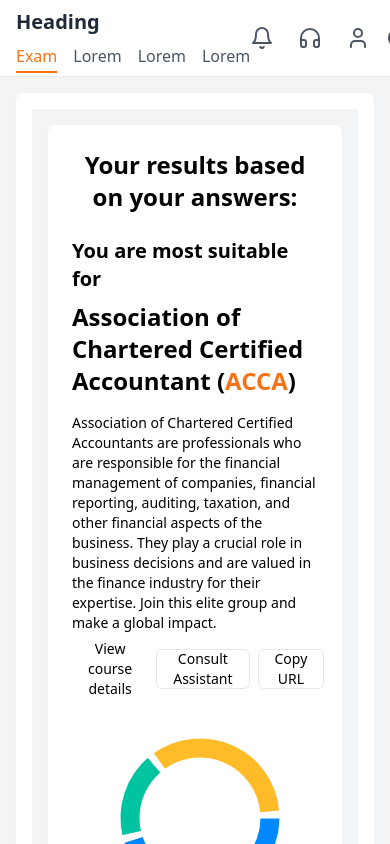
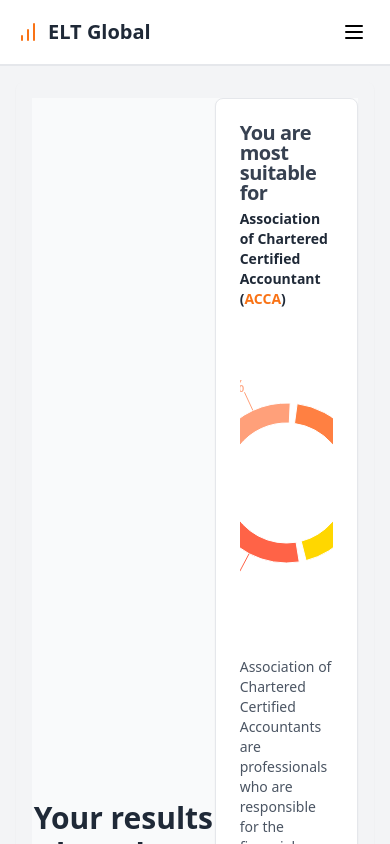
Before and after one commit to AdithyaSiva5/exam-portal, a Next.js app: page / in a window 390 px wide. Both pictures are taken after a click on the button "End and Submit". Built offline with nearby package versions, Linux system fonts and the light colour scheme.

Commit message:
responsive

```diff
--- a/src/app/page.tsx
+++ b/src/app/page.tsx
@@ -7,7 +7,7 @@
 import ResultPage from '../components/ResultPage';
 import { getQuestions } from '../utils/questionData';
 import { ChevronDown, ChevronUp } from 'lucide-react';
-
+import Navbar from '@/components/NavBar';
 interface Option {
     id: string;
     option: string;
@@ -112,18 +112,25 @@
         const remainingSeconds = seconds % 60;
         return `${minutes.toString().padStart(2, '0')}:${remainingSeconds.toString().padStart(2, '0')}`;
     };
+    return (
+        <div className="flex flex-col h-screen bg-gray-100 dark:bg-gray-900 ">
+            {/* Navbar for all screen sizes */}
+            <nav className="md:hidden bg-white dark:bg-gray-800 border-b border-gray-200 dark:border-gray-700">
+                <Navbar />
+            </nav>
 
-    if (isLoading) {
-        return <div>Loading questions...</div>;
-    }
-
-    return (
-        <div className="flex h-screen bg-gray-100 dark:bg-gray-900">
+            <div className="flex flex-1 overflow-hidden">
+                {/* Desktop sidebar */}
                 <div className="hidden md:block">
                     <LeftSidebar />
                 </div>
+
                 <div className="flex flex-col flex-1 overflow-hidden">
+                    {/* Desktop header */}
+                    <div className="hidden md:block">
                         <Heading />
+                    </div>
+
                     <div className="flex flex-1 overflow-hidden">
                         {!examSubmitted && (
                             <div className="hidden md:block w-64 p-4 bg-white dark:bg-gray-800">
@@ -163,7 +170,7 @@
                                     )}
                                 </div>
                             )}
-                        <div className="bg-white dark:bg-gray-800 rounded-lg shadow-sm p-4">
+                            <div className=" dark:bg-gray-800 rounded-lg shadow-sm p-4">
                                 {examSubmitted ? (
                                     <ResultPage
                                         totalQuestions={questions.length}
@@ -184,7 +191,7 @@
                                             onSubmit={handleSubmit}
                                             totalQuestions={questions.length}
                                             selectedOption={userAnswers[questions[currentQuestionIndex].id] || null}
-                                        onAnswerSelect={(optionId) => handleAnswerSelect(questions[currentQuestionIndex].id, optionId)}
+                                            onAnswerSelect={(optionId: any) => handleAnswerSelect(questions[currentQuestionIndex].id, optionId)}
                                             timeRemaining={formatTime(timeRemaining)}
                                         />
                                     )
@@ -194,5 +201,6 @@
                     </div>
                 </div>
             </div>
+        </div>
     );
 }
--- /dev/null
+++ b/src/components/NavBar.tsx
@@ -0,0 +1,61 @@
+'use client'
+
+import { useState } from 'react'
+import Link from 'next/link'
+import { BarChart, Search, Mail, BarChart2, Settings, Menu, X } from 'lucide-react'
+import { Button } from "@/components/ui/button"
+import { Sheet, SheetContent, SheetTrigger } from "@/components/ui/sheet"
+import { NavItems } from './NavItems'
+
+export default function Navbar() {
+    const [isOpen, setIsOpen] = useState(false)
+
+
+
+    return (
+        <nav className="bg-white dark:bg-gray-800 border-b border-gray-200 dark:border-gray-700">
+            <div className="max-w-7xl mx-auto px-4 sm:px-6 lg:px-8">
+                <div className="flex items-center justify-between h-16">
+                    <div className="flex items-center">
+                        <BarChart className="w-6 h-6 text-orange-500 mr-2" />
+                        <h1 className="text-xl font-semibold text-gray-800 dark:text-white">ELT Global</h1>
+                    </div>
+                    <div className="hidden md:block">
+                        <div className="ml-10 flex items-baseline space-x-4">
+                            <NavItems />
+                        </div>
+                    </div>
+                    <div className="md:hidden">
+                        <Sheet open={isOpen} onOpenChange={setIsOpen}>
+                            <SheetTrigger asChild>
+                                <Button variant="ghost" size="icon">
+                                    <Menu className="h-6 w-6" />
+                                    <span className="sr-only">Toggle menu</span>
+                                </Button>
+                            </SheetTrigger>
+                            <SheetContent side="top" className="w-full h-full " >
+                                <div className="flex flex-col h-full bg-white dark:bg-gray-800">
+                                    <div className="flex items-center justify-between p-4 border-b border-gray-200 dark:border-gray-700">
+                                        <h2 className="text-xl font-semibold text-gray-800 dark:text-white">Menu</h2>
+                                        <Button variant="ghost" size="icon" onClick={() => setIsOpen(false)}>
+                                            <X className="h-6 w-6" />
+                                            <span className="sr-only">Close menu</span>
+                                        </Button>
+                                    </div>
+                                    <nav className="flex-1 p-4">
+                                        <div className="mb-4">
+                                            <h2 className="text-xs font-semibold text-gray-600 dark:text-gray-400 uppercase tracking-wider">GENERAL</h2>
+                                        </div>
+                                        <div className="space-y-2">
+                                            <NavItems />
+                                        </div>
+                                    </nav>
+                                </div>
+                            </SheetContent>
+                        </Sheet>
+                    </div>
+                </div>
+            </div>
+        </nav>
+    )
+}
--- /dev/null
+++ b/src/components/NavItems.tsx
@@ -0,0 +1,28 @@
+// NavItems.tsx
+import Link from 'next/link'
+import { BarChart, Search, Mail, BarChart2, Settings } from 'lucide-react'
+
+export const NavItems = () => (
+    <>
+        <Link href="/dashboard" className="flex items-center px-4 py-2 text-sm font-medium text-white bg-orange-500 rounded-md">
+            <BarChart className="w-5 h-5 mr-3" />
+            <span>Dashboard</span>
+        </Link>
+        <Link href="/find" className="flex items-center px-4 py-2 text-sm font-medium text-gray-600 dark:text-gray-300 hover:bg-gray-100 dark:hover:bg-gray-700 rounded-md">
+            <Search className="w-5 h-5 mr-3" />
+            <span>Find</span>
+        </Link>
+        <Link href="/inbox" className="flex items-center px-4 py-2 text-sm font-medium text-gray-600 dark:text-gray-300 hover:bg-gray-100 dark:hover:bg-gray-700 rounded-md">
+            <Mail className="w-5 h-5 mr-3" />
+            <span>Inbox</span>
+        </Link>
+        <Link href="/analytics" className="flex items-center px-4 py-2 text-sm font-medium text-gray-600 dark:text-gray-300 hover:bg-gray-100 dark:hover:bg-gray-700 rounded-md">
+            <BarChart2 className="w-5 h-5 mr-3" />
+            <span>Analytics</span>
+        </Link>
+        <Link href="/settings" className="flex items-center px-4 py-2 text-sm font-medium text-gray-600 dark:text-gray-300 hover:bg-gray-100 dark:hover:bg-gray-700 rounded-md">
+            <Settings className="w-5 h-5 mr-3" />
+            <span>Settings</span>
+        </Link>
+    </>
+)
--- a/src/components/ResultPage.tsx
+++ b/src/components/ResultPage.tsx
@@ -1,82 +1,83 @@
-"use client";
+'use client'
 
-import React from 'react';
-import { Button } from "@/components/ui/button";
-import { PieChart, Pie, Cell } from 'recharts';
+import { Button } from "@/components/ui/button"
+import { Card, CardContent, CardDescription, CardHeader, CardTitle } from "@/components/ui/card"
+import { PieChart, Pie, Cell, Tooltip, ResponsiveContainer } from 'recharts'
 
-interface ResultPageProps {
+interface ResultCardProps {
     totalQuestions: number;
     correctAnswers: number;
     timeSpent: number;
 }
 
-export default function ResultPage({ totalQuestions, correctAnswers, timeSpent }: ResultPageProps) {
-    const formatTime = (seconds: number): string => {
-        const minutes = Math.floor(seconds / 60);
-        const remainingSeconds = seconds % 60;
-        return `${minutes} minutes and ${remainingSeconds} seconds`;
-    };
+export default function ResultCard({ totalQuestions, correctAnswers, timeSpent }: ResultCardProps) {
+    const data = [
+        { name: 'ACCA', value: 25 },
+        { name: 'CMA USA', value: 16.7 },
+        { name: 'CS', value: 16 },
+        { name: 'CA', value: 22.5 },
+        { name: 'CMA IND', value: 21.5 },
+    ]
 
-    const score = Math.round((correctAnswers / totalQuestions) * 100);
-
-    // Calculate percentages for the pie chart
-    const data = [
-        { name: 'ACCA', value: score },
-        { name: 'CMA USA', value: Math.max(0, Math.min(100 - score, 35)) },
-        { name: 'CIA', value: Math.max(0, Math.min(100 - score - 35, 18)) },
-        { name: 'CMA IND', value: Math.max(0, 100 - score - 35 - 18) },
-    ];
-
-    const COLORS = ['#FF8042', '#FFBB28', '#00C49F', '#0088FE'];
+    const COLORS = ['#FF8042', '#FFA07A', '#FFBB28', '#FF6347', '#FFD700']
 
     return (
-        <div className="flex-1 p-4 md:p-6 bg-gray-100 dark:bg-gray-900">
-            <div className="bg-white dark:bg-gray-800 rounded-lg shadow-sm p-6 max-w-3xl mx-auto">
-                <h1 className="text-2xl font-bold mb-6 text-center dark:text-white">Your results based on your answers:</h1>
-                <div className="flex flex-col md:flex-row items-start justify-between">
-                    <div className="w-full md:w-1/2 mb-6 md:mb-0">
-                        <h2 className="text-xl font-semibold mb-2 dark:text-white">You are most suitable for</h2>
-                        <h3 className="text-2xl font-bold mb-4 dark:text-white">
+        <div className="flex items-center justify-center min-h-screen bg-gray-50">
+            <div className="text-center mb-8">
+                <h1 className="text-3xl font-semibold text-gray-800">
+                    Your results based on your answers:
+                </h1>
+            </div>
+            <Card className="w-full max-w-3xl   bg-white">
+                <CardHeader>
+                    <CardTitle className="text-xl font-semibold text-gray-700">You are most suitable for</CardTitle>
+                    <CardDescription className="text-2xl font-bold text-gray-800">
                         Association of Chartered Certified Accountant (<span className="text-orange-500">ACCA</span>)
-                        </h3>
-                        <p className="text-sm dark:text-gray-300 mb-4">
+                    </CardDescription>
+                </CardHeader>
+                <CardContent>
+                    <div className="flex flex-col md:flex-row items-center md:items-start justify-between">
+                        <div className="w-full md:w-1/2 mb-6 md:mb-0 order-2 md:order-1">
+                            <p className="text-sm text-gray-600 mb-4">
                                 Association of Chartered Certified Accountants are professionals who are responsible for the financial
                                 management of companies, financial reporting, auditing, taxation, and other financial aspects of the business. They
-                            play a crucial role in business decisions and are valued in the finance industry for their expertise. Join this elite group and
-                            make a global impact.
+                                have a global recognition and are highly sought after in the finance industry for their expertise. Join this elite group and
+                                make a global impact.<br /><br />
+
+                                <b>Total Questions Attempted: {totalQuestions}<br />
+                                    Correct Answers :  {correctAnswers}</b>
                             </p>
-                        <div className="flex space-x-2">
-                            <Button variant="default">View course details</Button>
-                            <Button variant="outline">Consult Assistant</Button>
-                            <Button variant="outline">Copy URL</Button>
+                            <div className="flex flex-wrap gap-2 justify-center md:justify-start">
+                                <Button variant="default" className="bg-black text-white rounded-full hover:bg-gray-800">View course details</Button>
+                                <Button variant="outline" className="rounded-full">Consult Assistant</Button>
+                                <Button variant="outline" className="rounded-full">Copy URL</Button>
                             </div>
                         </div>
-                    <div className="w-full md:w-1/2 flex justify-center">
-                        <PieChart width={200} height={200}>
+                        <div className="w-full md:w-1/2 flex justify-center items-center order-1 md:order-2 mb-6 md:mb-0">
+                            <ResponsiveContainer width="100%" height={300}>
+                                <PieChart>
                                     <Pie
                                         data={data}
-                                cx={100}
-                                cy={100}
+                                        cx="50%"
+                                        cy="50%"
                                         innerRadius={60}
                                         outerRadius={80}
                                         fill="#8884d8"
                                         paddingAngle={5}
                                         dataKey="value"
+                                        label={({ name, percent }) => `${name} ${(percent * 100).toFixed(0)}%`}
                                     >
                                         {data.map((entry, index) => (
                                             <Cell key={`cell-${index}`} fill={COLORS[index % COLORS.length]} />
                                         ))}
                                     </Pie>
+                                    <Tooltip />
                                 </PieChart>
+                            </ResponsiveContainer>
                         </div>
                     </div>
-                <div className="mt-6 text-sm dark:text-gray-300">
-                    <p>Total Questions: {totalQuestions}</p>
-                    <p>Correct Answers: {correctAnswers}</p>
-                    <p>Score: {score}%</p>
-                    <p>Time Spent: {formatTime(timeSpent)}</p>
+                </CardContent>
+            </Card>
         </div>
-            </div>
-        </div>
-    );
+    )
 }
--- a/src/components/Timer.tsx
+++ /dev/null
@@ -1,34 +0,0 @@
-// src/components/Timer.tsx
-"use client";
-import React, { useState, useEffect } from 'react';
-
-const Timer = ({ duration, onTimeUp }) => {
-  const [timeLeft, setTimeLeft] = useState(duration);
-
-  useEffect(() => {
-    if (timeLeft <= 0) {
-      onTimeUp();
-      return;
-    }
-
-    const timer = setInterval(() => {
-      setTimeLeft(prevTime => prevTime - 1);
-    }, 1000);
-
-    return () => clearInterval(timer);
-  }, [timeLeft, onTimeUp]);
-
-  const formatTime = (seconds) => {
-    const minutes = Math.floor(seconds / 60);
-    const remainingSeconds = seconds % 60;
-    return `${minutes.toString().padStart(2, '0')}:${remainingSeconds.toString().padStart(2, '0')}`;
-  };
-
-  return (
-    <div className="text-2xl font-bold mb-4">
-      Time Remaining: {formatTime(timeLeft)}
-    </div>
-  );
-};
-
-export default Timer;
--- a/src/components/exam/page.tsx
+++ /dev/null
@@ -1,13 +0,0 @@
-// src/app/page.tsx
-import Link from 'next/link';
-
-export default function Home() {
-  return (
-    <main className="flex min-h-screen flex-col items-center justify-center p-24">
-      <h1 className="text-4xl font-bold mb-8">Welcome to the Exam Portal</h1>
-      <Link href="/exam" className="bg-blue-500 hover:bg-blue-700 text-white font-bold py-2 px-4 rounded">
-        Start Exam
-      </Link>
-    </main>
-  );
-}
--- /dev/null
+++ b/src/components/ui/card.tsx
@@ -0,0 +1,71 @@
+import * as React from "react"
+
+const Card = React.forwardRef<
+    HTMLDivElement,
+    React.HTMLAttributes<HTMLDivElement>
+>(({ className, ...props }, ref) => (
+    <div
+        ref={ref}
+        className={`rounded-lg border bg-card text-card-foreground shadow-sm ${className}`}
+        {...props}
+    />
+))
+Card.displayName = "Card"
+
+const CardHeader = React.forwardRef<
+    HTMLDivElement,
+    React.HTMLAttributes<HTMLDivElement>
+>(({ className, ...props }, ref) => (
+    <div
+        ref={ref}
+        className={`flex flex-col space-y-1.5 p-6 ${className}`}
+        {...props}
+    />
+))
+CardHeader.displayName = "CardHeader"
+
+const CardTitle = React.forwardRef<
+    HTMLParagraphElement,
+    React.HTMLAttributes<HTMLHeadingElement>
+>(({ className, ...props }, ref) => (
+    <h3
+        ref={ref}
+        className={`text-2xl font-semibold leading-none tracking-tight ${className}`}
+        {...props}
+    />
+))
+CardTitle.displayName = "CardTitle"
+
+const CardDescription = React.forwardRef<
+    HTMLParagraphElement,
+    React.HTMLAttributes<HTMLParagraphElement>
+>(({ className, ...props }, ref) => (
+    <p
+        ref={ref}
+        className={`text-sm text-muted-foreground ${className}`}
+        {...props}
+    />
+))
+CardDescription.displayName = "CardDescription"
+
+const CardContent = React.forwardRef<
+    HTMLDivElement,
+    React.HTMLAttributes<HTMLDivElement>
+>(({ className, ...props }, ref) => (
+    <div ref={ref} className={`p-6 pt-0 ${className}`} {...props} />
+))
+CardContent.displayName = "CardContent"
+
+const CardFooter = React.forwardRef<
+    HTMLDivElement,
+    React.HTMLAttributes<HTMLDivElement>
+>(({ className, ...props }, ref) => (
+    <div
+        ref={ref}
+        className={`flex items-center p-6 pt-0 ${className}`}
+        {...props}
+    />
+))
+CardFooter.displayName = "CardFooter"
+
+export { Card, CardHeader, CardFooter, CardTitle, CardDescription, CardContent }
--- a/src/components/ui/sheet.tsx
+++ b/src/components/ui/sheet.tsx
@@ -70,10 +70,10 @@
             {...props}
         >
             {children}
-            <SheetPrimitive.Close className="absolute right-4 top-4 rounded-sm opacity-70 ring-offset-background transition-opacity hover:opacity-100 focus:outline-none focus:ring-2 focus:ring-ring focus:ring-offset-2 disabled:pointer-events-none data-[state=open]:bg-secondary">
+            {/* <SheetPrimitive.Close className="absolute right-4 top-4 rounded-sm opacity-70 ring-offset-background transition-opacity hover:opacity-100 focus:outline-none focus:ring-2 focus:ring-ring focus:ring-offset-2 disabled:pointer-events-none data-[state=open]:bg-secondary">
                 <X className="h-4 w-4" />
                 <span className="sr-only">Close</span>
-            </SheetPrimitive.Close>
+            </SheetPrimitive.Close> */}
         </SheetPrimitive.Content>
     </SheetPortal>
 ))
```
Also changed, not shown: src/components/Sidebar.tsx (+29 -43 lines). Lines whose indentation alone changed are shown as unchanged.
